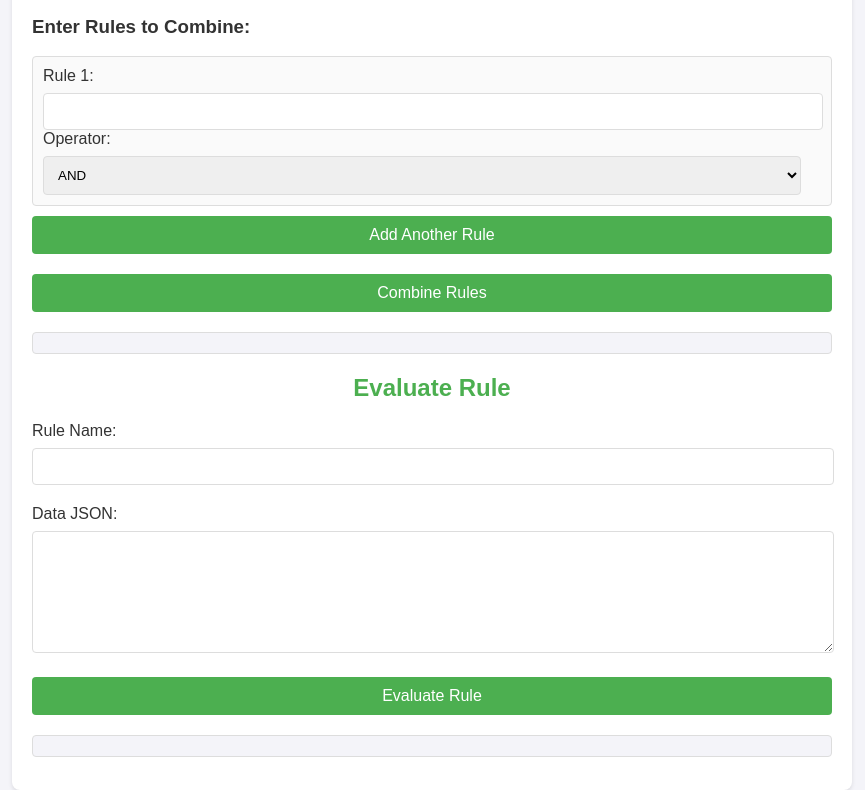
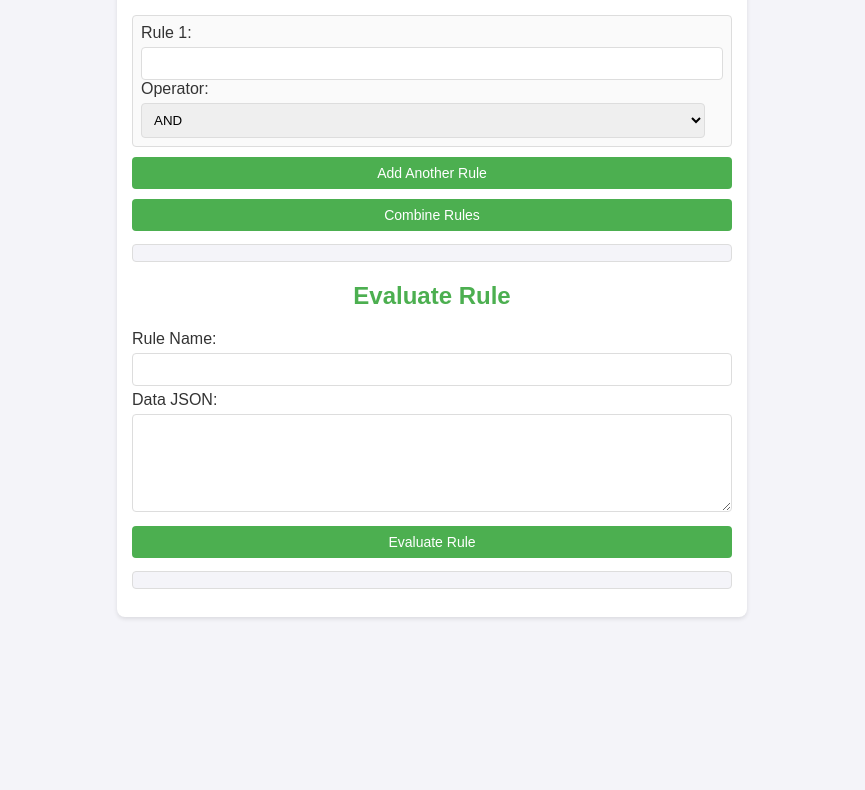
Before and after one commit to Santosh-2003-sahoo/App1-Rule-Engine-with-AST, a website: page views/index.html in a window 1280 px wide. Shown: the part 446-1236 px from the top of the page, without its empty margins (208-1073 px from the left). After the commit the page ends 1083 px from the top, so only its background shows below. Drawn offline with Linux system fonts and the light colour scheme.

Commit message:
update 7 - wrapping up css

```diff
--- a/views/index.html
+++ b/views/index.html
@@ -1,149 +1,4 @@
 <!-- <!DOCTYPE html>
-<html lang="en">
-<head>
-    <meta charset="UTF-8">
-    <meta name="viewport" content="width=device-width, initial-scale=1.0">
-    <title>Rule Engine</title>
-</head>
-<body>
-    <h1>Rule Engine Application</h1>
-
-    <h2>Create Rule</h2>
-    <form id="create-rule-form">
-        <label for="ruleName">Rule Name:</label>
-        <input type="text" id="ruleName" name="ruleName" required>
-        <label for="ruleString">Rule:</label>
-        <input type="text" id="ruleString" name="ruleString" required>
-        <button type="submit">Create Rule</button>
-    </form>
-    <pre id="create-rule-result"></pre>
-
-    <h2>Combine Rules</h2>
-    <form id="combine-rules-form">
-        <h3>Enter Rules to Combine:</h3>
-        <div id="rules-inputs">
-            <div>
-                <label for="combine-rule">Rule 1:</label>
-                <input type="text" id="combine-rule1" name="rule1" required>
-                <select id="operator1" name="operator1">
-                    <option value="AND">AND</option>
-                    <option value="OR">OR</option>
-                </select>
-            </div>
-        </div>
-        <button type="button" id="add-rule">Add Another Rule</button>
-        <button type="submit">Combine Rules</button>
-    </form>
-    <pre id="combine-rules-result"></pre>
-
-    <h2>Evaluate Rule</h2>
-    <form id="evaluate-rule-form">
-        <label for="evaluate-ast">Rule Name:</label>
-        <textarea id="evaluate-ast" name="ast" required></textarea>
-        <label for="evaluate-data">Data JSON:</label>
-        <textarea id="evaluate-data" name="data" required></textarea>
-        <button type="submit">Evaluate Rule</button>
-    </form>
-    <pre id="evaluate-rule-result"></pre>
-
-    <script>
-        function generateTreeHTML(node, prefix = '', isLeft = true) {
-            if (!node) return '';
-
-            let treeHTML = '';
-            treeHTML += prefix + (isLeft ? "├── " : "└── ") + (node.type === 'operator' ? node.operator : `${node.key} ${node.operator} ${node.value}`) + '<br>';
-
-            if (node.left) treeHTML += generateTreeHTML(node.left, prefix + (isLeft ? "│   " : "    "), true);
-            if (node.right) treeHTML += generateTreeHTML(node.right, prefix + (isLeft ? "│   " : "    "), false);
-
-            return treeHTML;
-        }
-
-        function displayTree(tree) {
-            const treeHTML = generateTreeHTML(tree);
-            document.getElementById('combined-rules-tree').innerHTML = treeHTML;
-        }
-
-
-        // Handle Create Rule form submission
-        document.getElementById('create-rule-form').addEventListener('submit', async function(event) {
-            event.preventDefault();
-            const ruleName = document.getElementById('ruleName').value;
-            const ruleString = document.getElementById('ruleString').value;
-            const response = await fetch('/api/rules/create_rule', {
-                method: 'POST',
-                headers: {
-                    'Content-Type': 'application/json',
-                },
-                body: JSON.stringify({ ruleName, ruleString }),
-            });
-            const result = await response.json();
-            // document.getElementById('create-rule-result').textContent = JSON.stringify(result, null, 2);
-            let treeHTML = generateTreeHTML(result.ruleAST);
-            treeHTML += `<br><p>Rule Name: ${result.ruleName}</p>`;
-            document.getElementById('create-rule-result').innerHTML = treeHTML;
-            // displayTree();
-            // console.log(result);
-        });
-
-        // Handle Combine Rules form submission
-        document.getElementById('combine-rules-form').addEventListener('submit', async function(event) {
-            event.preventDefault();
-            const op=document.getElementById('operator1').value;
-            // console.log(op);
-            const rules = Array.from(document.querySelectorAll('input[id^="combine-rule"]')).map(input => input.value);
-            const response = await fetch('/api/rules/combine_rules', {
-                method: 'POST',
-                headers: {
-                    'Content-Type': 'application/json',
-                },
-                body: JSON.stringify({ rules ,op}),
-            });
-            const result = await response.json();
-            // document.getElementById('combine-rules-result').textContent = JSON.stringify(result, null, 2);
-            // displayTree(result.ruleAST);
-            let treeHTML = generateTreeHTML(result.ruleAST);
-            treeHTML += `<br><p>Rule Name: ${result.ruleName}</p>`;
-            document.getElementById('combine-rules-result').innerHTML = treeHTML;
-
-        });
-
-        // Add functionality to dynamically add more rule inputs
-        document.getElementById('add-rule').addEventListener('click', function() {
-            const ruleInputContainer = document.createElement('div');
-            const ruleCount = document.querySelectorAll('input[id^="combine-rule"]').length + 1;
-            ruleInputContainer.innerHTML = `
-                <label for="combine-rule">Rule ${ruleCount}:</label>
-                <input type="text" id="combine-rule${ruleCount}" name="rule${ruleCount}" required>
-            `;
-            document.getElementById('rules-inputs').appendChild(ruleInputContainer);
-            // Remove the "Add Another Rule" button after one click
-            this.remove();
-        });
-
-        // Handle Evaluate Rule form submission
-        document.getElementById('evaluate-rule-form').addEventListener('submit', async function(event) {
-            event.preventDefault();
-            const ast = document.getElementById('evaluate-ast').value;
-            const data = document.getElementById('evaluate-data').value;
-            // console.log(ast,JSON.parse(data));
-            const response = await fetch('/api/rules/evaluate_rule', {
-                method: 'POST',
-                headers: {
-                    'Content-Type': 'application/json',
-                },
-                body: JSON.stringify({ ast, data: JSON.parse(data) }),
-            });
-            const result = await response.json();
-            document.getElementById('evaluate-rule-result').textContent = JSON.stringify(result, null, 2);
-        });
-    </script>
-</body>
-</html> -->
-
-
-
-<!DOCTYPE html>
 <html lang="en">
 <head>
     <meta charset="UTF-8">
@@ -376,4 +231,237 @@
         });
     </script>
 </body>
+</html> -->
+
+
+
+<!DOCTYPE html>
+<html lang="en">
+<head>
+    <meta charset="UTF-8">
+    <meta name="viewport" content="width=device-width, initial-scale=1.0">
+    <title>Rule Engine</title>
+    <style>
+        body {
+            font-family: Arial, sans-serif;
+            margin: 0;
+            padding: 0;
+            background-color: #f4f4f9;
+            color: #333;
+        }
+
+        .container {
+            max-width: 600px;
+            margin: 20px auto;
+            padding: 15px;
+            background-color: #fff;
+            box-shadow: 0 2px 4px rgba(0, 0, 0, 0.1);
+            border-radius: 8px;
+        }
+
+        h1, h2 {
+            text-align: center;
+            color: #4CAF50;
+        }
+
+        form {
+            margin: 0;
+        }
+
+        form div, form label {
+            display: block;
+            margin-bottom: 5px;
+        }
+
+        form input[type="text"], form textarea, form select {
+            width: calc(100% - 18px);
+            padding: 8px;
+            margin: 0;
+            border: 1px solid #ddd;
+            border-radius: 4px;
+        }
+
+        form textarea {
+            height: 80px;
+        }
+
+        form button {
+            display: block;
+            width: 100%;
+            padding: 8px;
+            margin-top: 10px;
+            border: none;
+            background-color: #4CAF50;
+            color: #fff;
+            border-radius: 4px;
+            cursor: pointer;
+            font-size: 14px;
+        }
+
+        form button:hover {
+            background-color: #45a049;
+        }
+
+        pre {
+            background-color: #f4f4f9;
+            padding: 8px;
+            border: 1px solid #ddd;
+            border-radius: 4px;
+            white-space: pre-wrap;
+            word-wrap: break-word;
+        }
+
+        .rule-container {
+            border: 1px solid #ddd;
+            padding: 8px;
+            border-radius: 4px;
+            background-color: #fafafa;
+            margin-bottom: 8px;
+        }
+
+        .rule-container label {
+            margin-right: 8px;
+        }
+
+        #add-rule {
+            margin-top: 10px;
+        }
+    </style>
+</head>
+<body>
+    <div class="container">
+        <h1>Rule Engine Application</h1>
+
+        <h2>Create Rule</h2>
+        <form id="create-rule-form">
+            <div>
+                <label for="ruleName">Rule Name:</label>
+                <input type="text" id="ruleName" name="ruleName" required>
+            </div>
+            <div>
+                <label for="ruleString">Rule:</label>
+                <input type="text" id="ruleString" name="ruleString" required>
+            </div>
+            <button type="submit">Create Rule</button>
+        </form>
+        <pre id="create-rule-result"></pre>
+
+        <h2>Combine Rules</h2>
+        <form id="combine-rules-form">
+            <h3>Enter Rules to Combine:</h3>
+            <div id="rules-inputs">
+                <div class="rule-container">
+                    <label for="combine-rule1">Rule 1:</label>
+                    <input type="text" id="combine-rule1" name="rule1" required>
+                    <label for="operator1">Operator:</label>
+                    <select id="operator1" name="operator1">
+                        <option value="AND">AND</option>
+                        <option value="OR">OR</option>
+                    </select>
+                </div>
+            </div>
+            <button type="button" id="add-rule">Add Another Rule</button>
+            <button type="submit">Combine Rules</button>
+        </form>
+        <pre id="combine-rules-result"></pre>
+
+        <h2>Evaluate Rule</h2>
+        <form id="evaluate-rule-form">
+            <div>
+                <label for="evaluate-ast">Rule Name:</label>
+                <input type="text" id="evaluate-ast" name="ast" required>
+            </div>
+            <div>
+                <label for="evaluate-data">Data JSON:</label>
+                <textarea id="evaluate-data" name="data" required></textarea>
+            </div>
+            <button type="submit">Evaluate Rule</button>
+        </form>
+        <pre id="evaluate-rule-result"></pre>
+    </div>
+
+    <script>
+        function generateTreeHTML(node, prefix = '', isLeft = true) {
+            if (!node) return '';
+
+            let treeHTML = '';
+            treeHTML += prefix + (isLeft ? "├── " : "└── ") + (node.type === 'operator' ? node.operator : `${node.key} ${node.operator} ${node.value}`) + '<br>';
+
+            if (node.left) treeHTML += generateTreeHTML(node.left, prefix + (isLeft ? "│   " : "    "), true);
+            if (node.right) treeHTML += generateTreeHTML(node.right, prefix + (isLeft ? "│   " : "    "), false);
+
+            return treeHTML;
+        }
+
+        function displayTree(tree) {
+            const treeHTML = generateTreeHTML(tree);
+            document.getElementById('combined-rules-tree').innerHTML = treeHTML;
+        }
+
+        // Handle Create Rule form submission
+        document.getElementById('create-rule-form').addEventListener('submit', async function(event) {
+            event.preventDefault();
+            const ruleName = document.getElementById('ruleName').value;
+            const ruleString = document.getElementById('ruleString').value;
+            const response = await fetch('/api/rules/create_rule', {
+                method: 'POST',
+                headers: {
+                    'Content-Type': 'application/json',
+                },
+                body: JSON.stringify({ ruleName, ruleString }),
+            });
+            const result = await response.json();
+            let treeHTML = generateTreeHTML(result.ruleAST);
+            treeHTML += `<br><p>Rule Name: ${result.ruleName}</p>`;
+            document.getElementById('create-rule-result').innerHTML = treeHTML;
+        });
+
+        // Handle Combine Rules form submission
+        document.getElementById('combine-rules-form').addEventListener('submit', async function(event) {
+            event.preventDefault();
+            const op = document.getElementById('operator1').value;
+            const rules = Array.from(document.querySelectorAll('input[id^="combine-rule"]')).map(input => input.value);
+            const response = await fetch('/api/rules/combine_rules', {
+                method: 'POST',
+                headers: {
+                    'Content-Type': 'application/json',
+                },
+                body: JSON.stringify({ rules, op }),
+            });
+            const result = await response.json();
+            let treeHTML = generateTreeHTML(result.ruleAST);
+            treeHTML += `<br><p>Rule Name: ${result.ruleName}</p>`;
+            document.getElementById('combine-rules-result').innerHTML = treeHTML;
+        });
+
+        // Add functionality to dynamically add more rule inputs
+        document.getElementById('add-rule').addEventListener('click', function() {
+            const ruleInputContainer = document.createElement('div');
+            ruleInputContainer.classList.add('rule-container');
+            const ruleCount = document.querySelectorAll('input[id^="combine-rule"]').length + 1;
+            ruleInputContainer.innerHTML = `
+                <label for="combine-rule${ruleCount}">Rule ${ruleCount}:</label>
+                <input type="text" id="combine-rule${ruleCount}" name="rule${ruleCount}" required>
+            `;
+            document.getElementById('rules-inputs').appendChild(ruleInputContainer);
+            this.remove();
+        });
+
+        // Handle Evaluate Rule form submission
+        document.getElementById('evaluate-rule-form').addEventListener('submit', async function(event) {
+            event.preventDefault();
+            const ast = document.getElementById('evaluate-ast').value;
+            const data = document.getElementById('evaluate-data').value;
+            const response = await fetch('/api/rules/evaluate_rule', {
+                method: 'POST',
+                headers: {
+                    'Content-Type': 'application/json',
+                },
+                body: JSON.stringify({ ast, data: JSON.parse(data) }),
+            });
+            const result = await response.json();
+            document.getElementById('evaluate-rule-result').textContent = JSON.stringify(result, null, 2);
+        });
+    </script>
+</body>
 </html>
```
